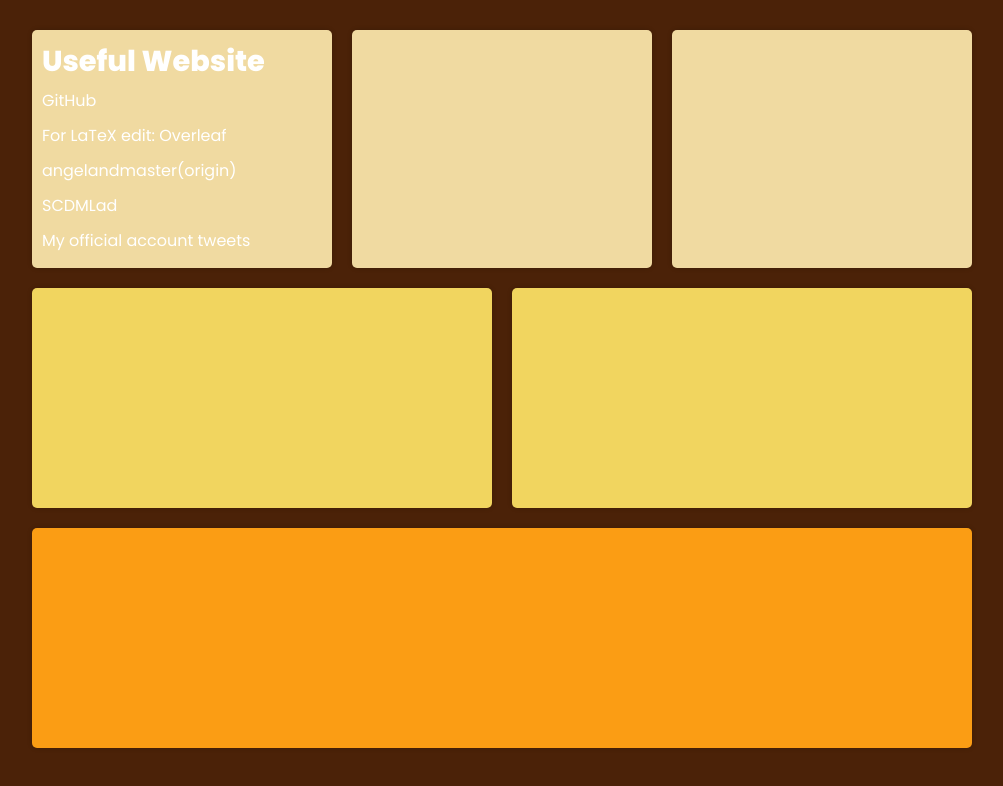
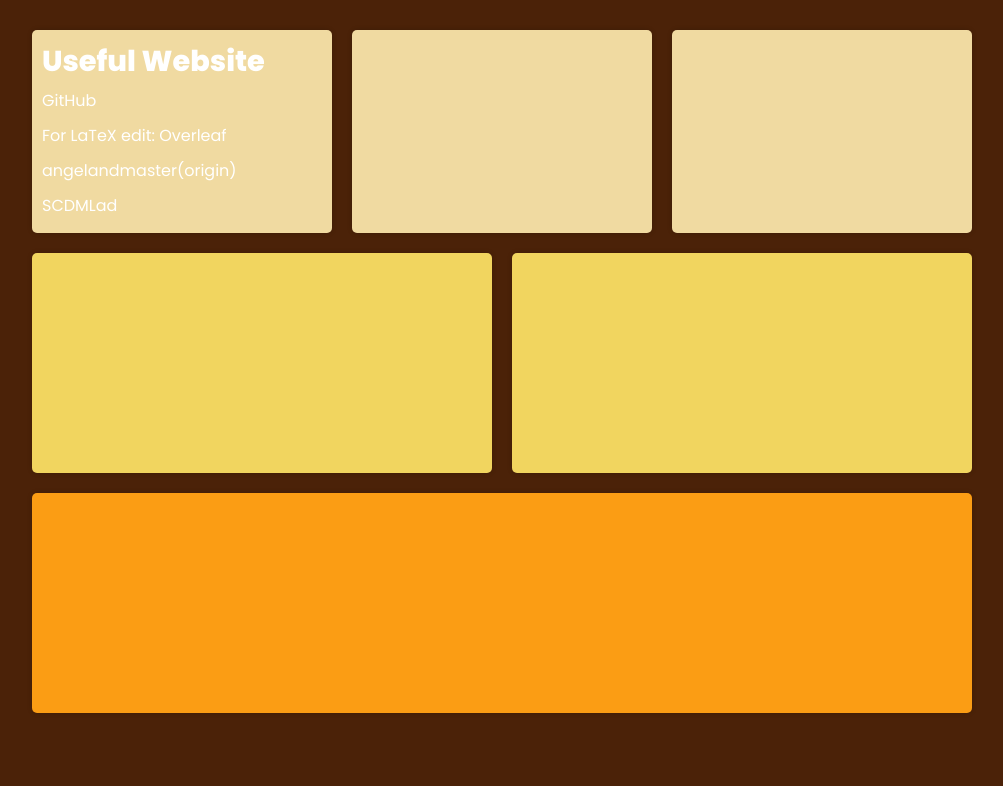
Before and after one commit to Busy0125/Busy0125.github.io, a plain HTML site: page index.html in a window 1280 px wide. Shown: the whole page, without its empty margins (138-1141 px from the left). Drawn offline with Linux system fonts and the light colour scheme.

Commit message:
remove 9.19

```diff
--- a/index.html
+++ b/index.html
@@ -19,7 +19,6 @@
                     <li class="card-item"><a class="card-item-link" href="https://www.overleaf.com/project">For LaTeX edit: Overleaf</a></li>
                     <li class="card-item"><a class="card-item-link" href="https://angelandmaster.github.io">angelandmaster(origin)</a></li>
                     <li class="card-item"><a class="card-item-link" href="https://scdm-shu.github.io/">SCDMLad</a></li>
-                    <li class="card-item"><a class="card-item-link" href="https://busy0125.github.io/officialAccount.html">My official account tweets</a></li>
                 </ul>
             </div>
             <div class="card-01"></div>
```
